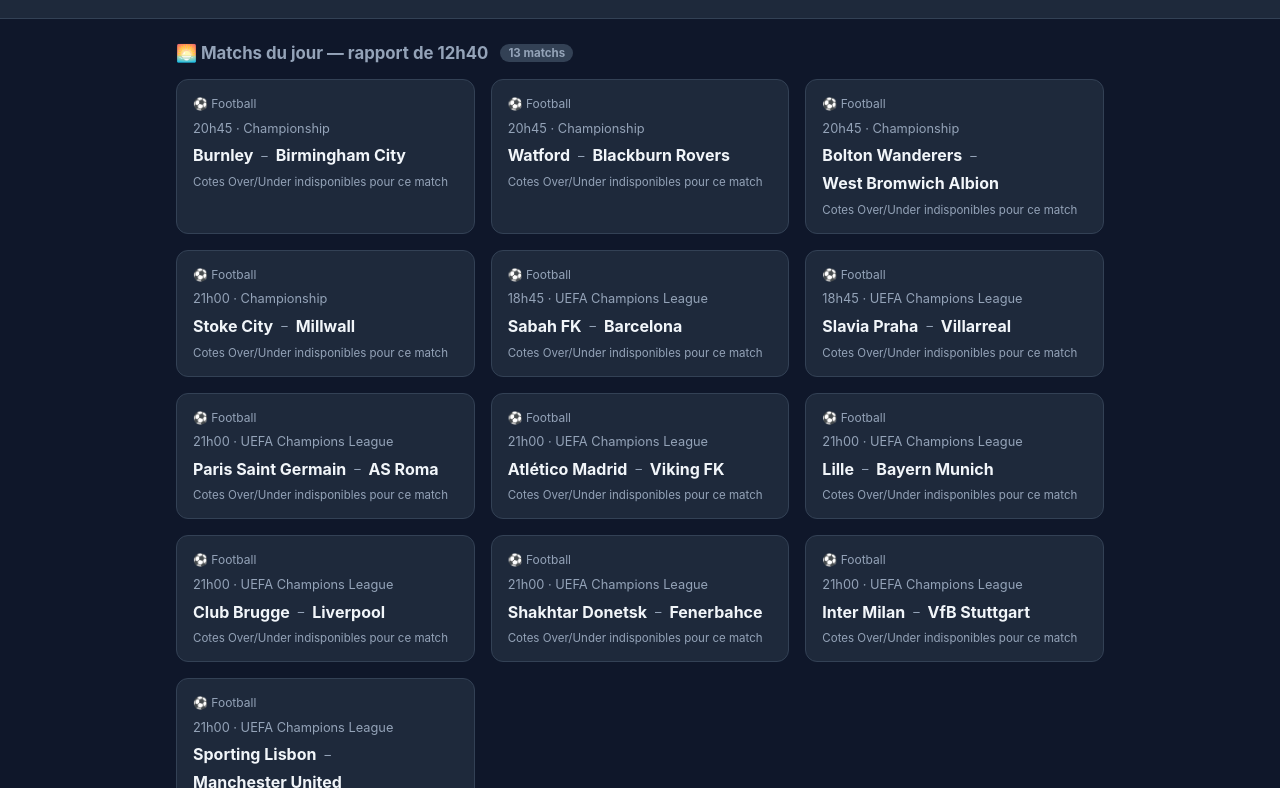
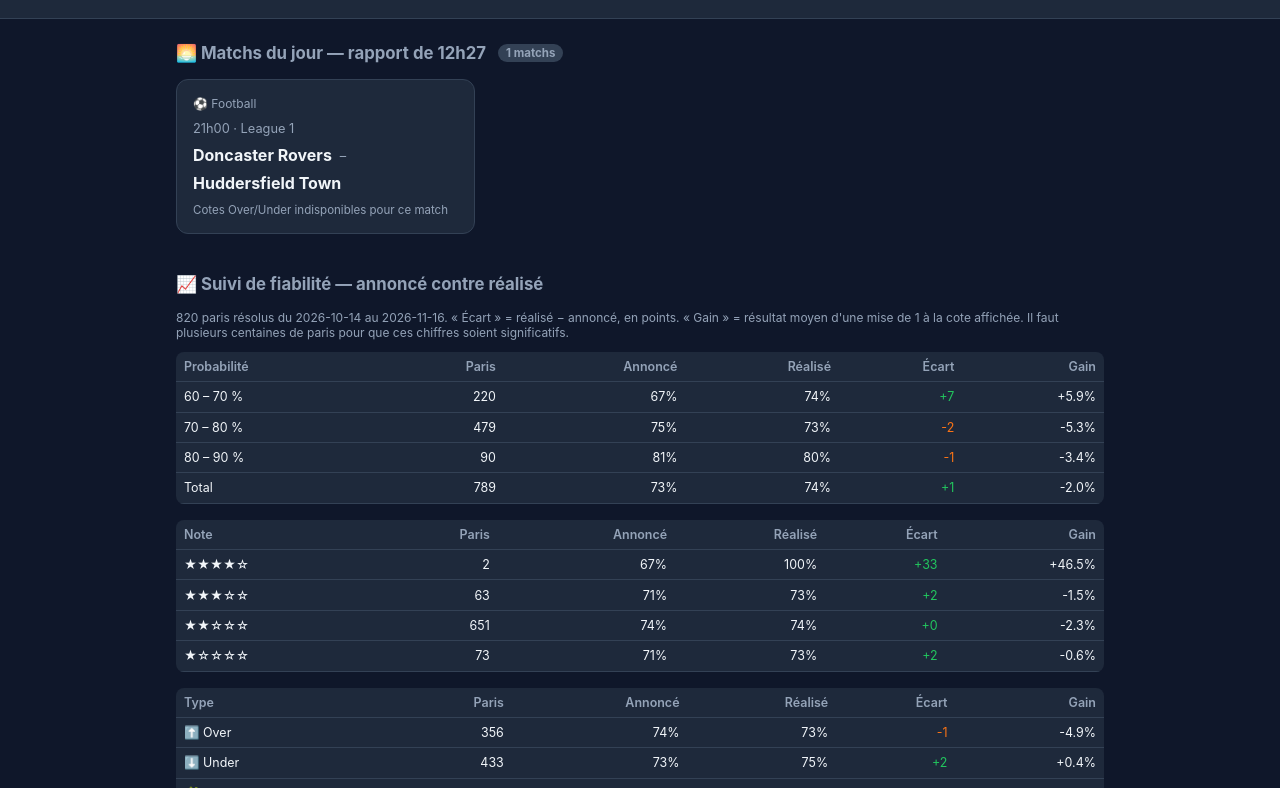
Before and after one commit to matltg/sharp-edge, a plain HTML site: page docs/index.html in a window 1280 px wide. Shown: the part 65-853 px from the top of the page. Drawn offline with Linux system fonts and the light colour scheme.

Commit message:
📊 Morning picks 2026-11-26

```diff
--- a/docs/index.html
+++ b/docs/index.html
@@ -3,7 +3,7 @@
 <head>
   <meta charset="UTF-8">
   <meta name="viewport" content="width=device-width, initial-scale=1, viewport-fit=cover">
-  <title>Sharp-Edge — 2026-11-25</title>
+  <title>Sharp-Edge — 2026-11-26</title>
   <style>
     :root {
       --bg:#0f172a; --surface:#1e293b; --border:#334155;
@@ -117,8 +117,8 @@
       <div class="meta">Probabilités Over/Under — matchs du jour</div>
     </div>
     <div style="display:flex;align-items:center;gap:.75rem">
-      <span class="meta">2026-11-25 · MàJ 25/11/2026 à 12h40</span>
-      <span class="badge">13 matchs</span>
+      <span class="meta">2026-11-26 · MàJ 26/11/2026 à 12h27</span>
+      <span class="badge">1 matchs</span>
       <button id="update-btn" class="update-btn" type="button">🔄 Mettre à jour</button>
     </div>
   </header>
@@ -144,84 +144,12 @@
 
 
     <section class="section">
-      <h2>🌅 Matchs du jour — rapport de 12h40 <span class="count">13 matchs</span></h2>
+      <h2>🌅 Matchs du jour — rapport de 12h27 <span class="count">1 matchs</span></h2>
       <div class="picks-grid">
     <div class="pick-card">
       <div class="pick-sport">⚽ Football</div>
-      <div class="pick-header">20h45 · Championship</div>
-      <div class="pick-match"><span class="pick-team">Burnley</span><span class="pick-vs">–</span><span class="pick-team">Birmingham City</span></div><div class="bet-ref">Cotes Over/Under indisponibles pour ce match</div>
-    </div>
-
-    <div class="pick-card">
-      <div class="pick-sport">⚽ Football</div>
-      <div class="pick-header">20h45 · Championship</div>
-      <div class="pick-match"><span class="pick-team">Watford</span><span class="pick-vs">–</span><span class="pick-team">Blackburn Rovers</span></div><div class="bet-ref">Cotes Over/Under indisponibles pour ce match</div>
-    </div>
-
-    <div class="pick-card">
-      <div class="pick-sport">⚽ Football</div>
-      <div class="pick-header">20h45 · Championship</div>
-      <div class="pick-match"><span class="pick-team">Bolton Wanderers</span><span class="pick-vs">–</span><span class="pick-team">West Bromwich Albion</span></div><div class="bet-ref">Cotes Over/Under indisponibles pour ce match</div>
-    </div>
-
-    <div class="pick-card">
-      <div class="pick-sport">⚽ Football</div>
-      <div class="pick-header">21h00 · Championship</div>
-      <div class="pick-match"><span class="pick-team">Stoke City</span><span class="pick-vs">–</span><span class="pick-team">Millwall</span></div><div class="bet-ref">Cotes Over/Under indisponibles pour ce match</div>
-    </div>
-
-    <div class="pick-card">
-      <div class="pick-sport">⚽ Football</div>
-      <div class="pick-header">18h45 · UEFA Champions League</div>
-      <div class="pick-match"><span class="pick-team">Sabah FK</span><span class="pick-vs">–</span><span class="pick-team">Barcelona</span></div><div class="bet-ref">Cotes Over/Under indisponibles pour ce match</div>
-    </div>
-
-    <div class="pick-card">
-      <div class="pick-sport">⚽ Football</div>
-      <div class="pick-header">18h45 · UEFA Champions League</div>
-      <div class="pick-match"><span class="pick-team">Slavia Praha</span><span class="pick-vs">–</span><span class="pick-team">Villarreal</span></div><div class="bet-ref">Cotes Over/Under indisponibles pour ce match</div>
-    </div>
-
-    <div class="pick-card">
-      <div class="pick-sport">⚽ Football</div>
-      <div class="pick-header">21h00 · UEFA Champions League</div>
-      <div class="pick-match"><span class="pick-team">Paris Saint Germain</span><span class="pick-vs">–</span><span class="pick-team">AS Roma</span></div><div class="bet-ref">Cotes Over/Under indisponibles pour ce match</div>
-    </div>
-
-    <div class="pick-card">
-      <div class="pick-sport">⚽ Football</div>
-      <div class="pick-header">21h00 · UEFA Champions League</div>
-      <div class="pick-match"><span class="pick-team">Atlético Madrid</span><span class="pick-vs">–</span><span class="pick-team">Viking FK</span></div><div class="bet-ref">Cotes Over/Under indisponibles pour ce match</div>
-    </div>
-
-    <div class="pick-card">
-      <div class="pick-sport">⚽ Football</div>
-      <div class="pick-header">21h00 · UEFA Champions League</div>
-      <div class="pick-match"><span class="pick-team">Lille</span><span class="pick-vs">–</span><span class="pick-team">Bayern Munich</span></div><div class="bet-ref">Cotes Over/Under indisponibles pour ce match</div>
-    </div>
-
-    <div class="pick-card">
-      <div class="pick-sport">⚽ Football</div>
-      <div class="pick-header">21h00 · UEFA Champions League</div>
-      <div class="pick-match"><span class="pick-team">Club Brugge</span><span class="pick-vs">–</span><span class="pick-team">Liverpool</span></div><div class="bet-ref">Cotes Over/Under indisponibles pour ce match</div>
-    </div>
-
-    <div class="pick-card">
-      <div class="pick-sport">⚽ Football</div>
-      <div class="pick-header">21h00 · UEFA Champions League</div>
-      <div class="pick-match"><span class="pick-team">Shakhtar Donetsk</span><span class="pick-vs">–</span><span class="pick-team">Fenerbahce</span></div><div class="bet-ref">Cotes Over/Under indisponibles pour ce match</div>
-    </div>
-
-    <div class="pick-card">
-      <div class="pick-sport">⚽ Football</div>
-      <div class="pick-header">21h00 · UEFA Champions League</div>
-      <div class="pick-match"><span class="pick-team">Inter Milan</span><span class="pick-vs">–</span><span class="pick-team">VfB Stuttgart</span></div><div class="bet-ref">Cotes Over/Under indisponibles pour ce match</div>
-    </div>
-
-    <div class="pick-card">
-      <div class="pick-sport">⚽ Football</div>
-      <div class="pick-header">21h00 · UEFA Champions League</div>
-      <div class="pick-match"><span class="pick-team">Sporting Lisbon</span><span class="pick-vs">–</span><span class="pick-team">Manchester United</span></div><div class="bet-ref">Cotes Over/Under indisponibles pour ce match</div>
+      <div class="pick-header">21h00 · League 1</div>
+      <div class="pick-match"><span class="pick-team">Doncaster Rovers</span><span class="pick-vs">–</span><span class="pick-team">Huddersfield Town</span></div><div class="bet-ref">Cotes Over/Under indisponibles pour ce match</div>
     </div></div>
     </section>
 
@@ -247,7 +175,7 @@
         <tr><td>⬆️ Over</td><td>356</td><td>74%</td><td>73%</td><td style='color:#f97316'>-1</td><td>-4.9%</td></tr><tr><td>⬇️ Under</td><td>433</td><td>73%</td><td>75%</td><td style='color:#22c55e'>+2</td><td>+0.4%</td></tr><tr><td>🧩 Combiné</td><td>7</td><td>42%</td><td>29%</td><td style='color:#f97316'>-14</td><td>-36.7%</td></tr><tr><td>🎲 Cote 2–3</td><td>24</td><td>43%</td><td>46%</td><td style='color:#22c55e'>+3</td><td>-2.7%</td></tr>
       </table>
     </section>
-    <div class='history'><strong>Historique :</strong> <a href="picks/2026-11-25_morning.json">2026-11-25</a> · <a href="picks/2026-11-24_morning.json">2026-11-24</a> · <a href="picks/2026-11-23_morning.json">2026-11-23</a> · <a href="picks/2026-11-22_morning.json">2026-11-22</a> · <a href="picks/2026-11-21_morning.json">2026-11-21</a> · <a href="picks/2026-11-20_morning.json">2026-11-20</a> · <a href="picks/2026-11-19_morning.json">2026-11-19</a> · <a href="picks/2026-11-18_morning.json">2026-11-18</a> · <a href="picks/2026-11-17_morning.json">2026-11-17</a> · <a href="picks/2026-11-16_morning.json">2026-11-16</a></div>
+    <div class='history'><strong>Historique :</strong> <a href="picks/2026-11-26_morning.json">2026-11-26</a> · <a href="picks/2026-11-25_morning.json">2026-11-25</a> · <a href="picks/2026-11-24_morning.json">2026-11-24</a> · <a href="picks/2026-11-23_morning.json">2026-11-23</a> · <a href="picks/2026-11-22_morning.json">2026-11-22</a> · <a href="picks/2026-11-21_morning.json">2026-11-21</a> · <a href="picks/2026-11-20_morning.json">2026-11-20</a> · <a href="picks/2026-11-19_morning.json">2026-11-19</a> · <a href="picks/2026-11-18_morning.json">2026-11-18</a> · <a href="picks/2026-11-17_morning.json">2026-11-17</a></div>
   </main>
   <footer>
     Sharp-Edge — outil d'analyse statistique uniquement. Ne constitue pas un conseil en paris.<br>
--- /dev/null
+++ b/docs/picks/2026-11-26_raw.json
@@ -0,0 +1 @@
+{"events": [{"id": "4da46315b5b1d5305eea1a58a8167213", "sport_key": "soccer_england_league1", "sport_title": "League 1", "commence_time": "2026-11-26T20:00:00Z", "home_team": "Doncaster Rovers", "away_team": "Huddersfield Town"}], "odds": {"4da46315b5b1d5305eea1a58a8167213": {}}}
```
Also changed, not shown: docs/picks/2026-11-26_morning.json (added, +35 -0 lines), 1 other file.
